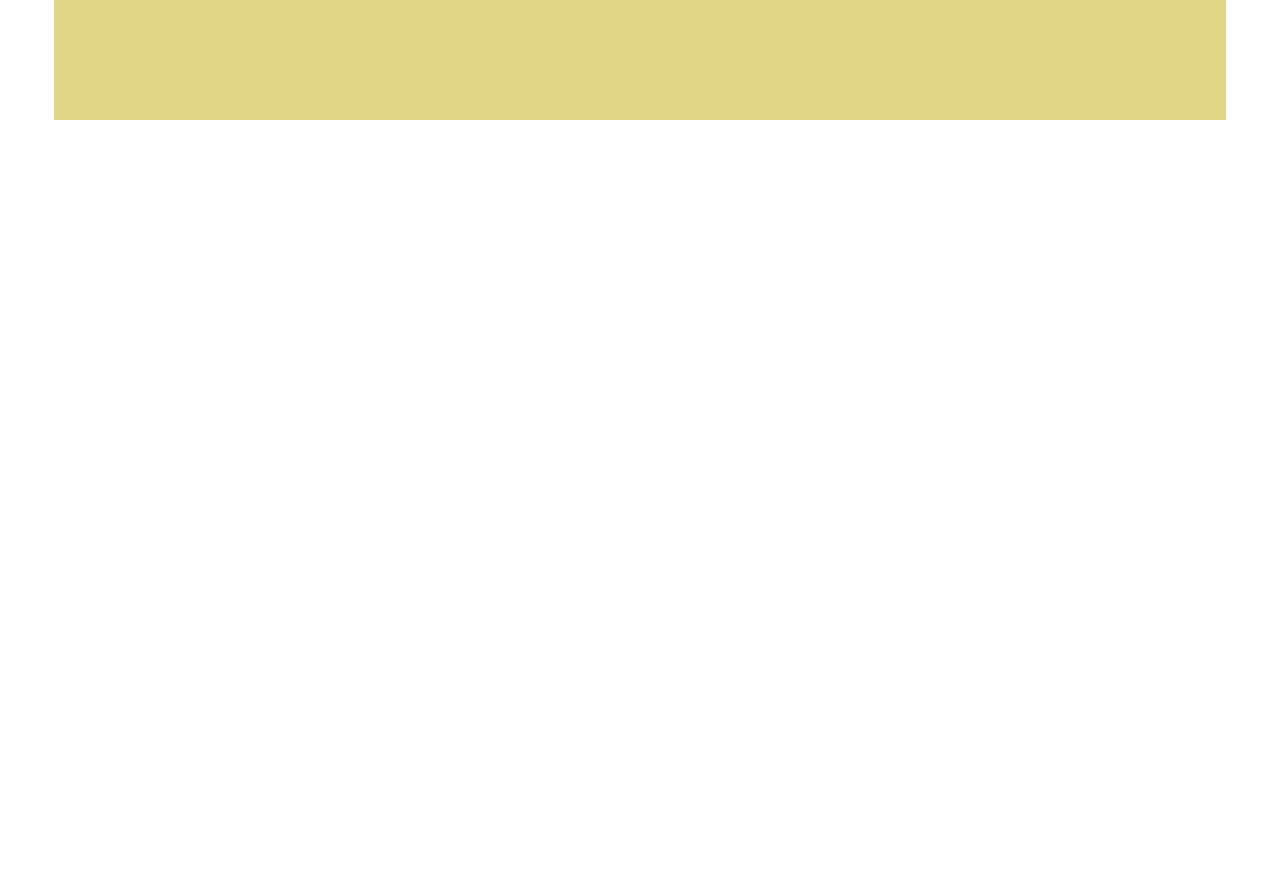
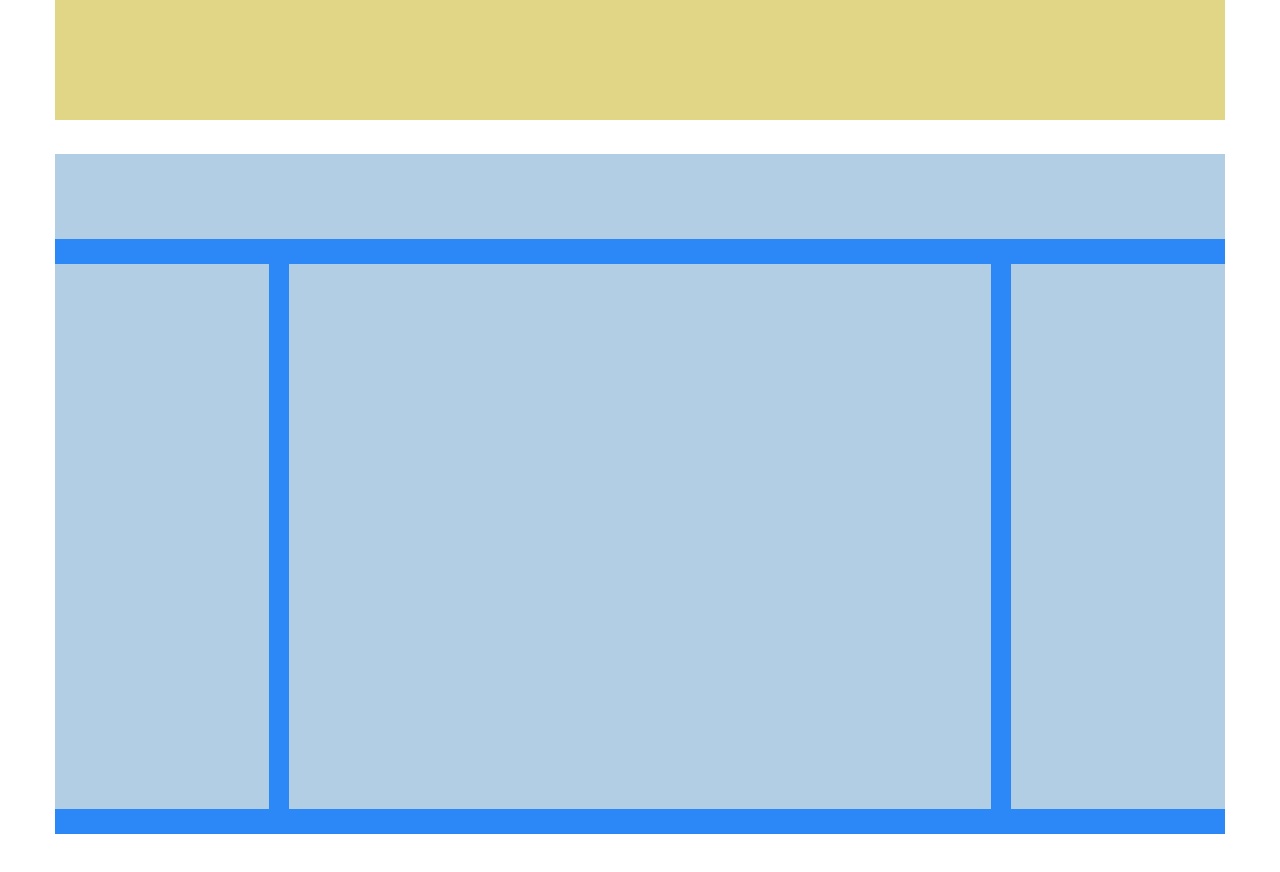
Before and after one commit to marcocor25/htmlcss-struttura-wp, a plain HTML site: page index.html in a window 1280 px wide. Shown: the part 580-1452 px from the top of the page. After the commit the page ends 1414 px from the top, so only its background shows below. Drawn offline with Linux system fonts and the light colour scheme.

Commit message:
Completamento della main section con sidebar

```diff
--- a/index.html
+++ b/index.html
@@ -1,6 +1,5 @@
 <!DOCTYPE html>
 <html lang="en">
-
 <head>
     <meta charset="UTF-8">
     <meta http-equiv="X-UA-Compatible" content="IE=edge">
@@ -8,47 +7,68 @@
     <title>Struttura Web Page</title>
     <link rel="stylesheet" href="style.css">
 </head>
+<body>
 
-<body class="debug">
-
-    <div class="main-container">
-
-        <!-- Header -->
+    <!-- HEADER -->
 
     <header>
 
-            <section class="header box">
-                <!-- Contenuto -->
+        <section class="header container">
+            <!-- Lorem ipsum dolor sit amet consectetur adipisicing elit. Iusto esse fuga minima aliquid est hic, omnis autem sunt eaque nesciunt libero iure voluptatum neque modi eius. In temporibus nihil ratione! -->
         </section>
 
     </header>
 
-        <!-- Main Section -->
+    <!-- SEZIONI DEL MAIN -->
 
     <main>
 
-            <!-- Section normale -->
+        <!-- SEZIONE VUOTA -->
 
-            <section class="first-section box">
-                <!-- Contenuto -->
+        <section class="main-1 container">
+            <!-- Lorem ipsum dolor sit amet consectetur adipisicing elit. Iusto esse fuga minima aliquid est hic, omnis autem sunt eaque nesciunt libero iure voluptatum neque modi eius. In temporibus nihil ratione! -->
         </section>
 
-            <!-- Sectiomn con sidebar -->
+        <!-- SEZIONE CON SIDEBAR -->
 
-            <section>
+        <section class="main-2 container clearfix">
+
+            <!-- RIGA SUPERIORE -->
+
+            <div class="top-row">
+                <!-- Lorem ipsum dolor sit amet consectetur adipisicing elit. Iusto esse fuga minima aliquid est hic, omnis autem sunt eaque nesciunt libero iure voluptatum neque modi eius. In temporibus nihil ratione! -->
+            </div>
+
+            <!-- SIDEBAR SINISTRA -->
+
+            <div class="sidebar column">
+                <!-- Lorem ipsum dolor sit amet consectetur adipisicing elit. Iusto esse fuga minima aliquid est hic, omnis autem sunt eaque nesciunt libero iure voluptatum neque modi eius. In temporibus nihil ratione! -->
+            </div>
+
+
+            <!-- CONTENITORE CENTRALE -->
+
+            <div class="content column">
+                <!-- Lorem ipsum dolor sit amet consectetur adipisicing elit. Iusto esse fuga minima aliquid est hic, omnis autem sunt eaque nesciunt libero iure voluptatum neque modi eius. In temporibus nihil ratione! -->
+            </div>
+
+            <!-- SIDEBAR DESTRA -->
+
+            <div class="sidebar column">
+                <!-- Lorem ipsum dolor sit amet consectetur adipisicing elit. Iusto esse fuga minima aliquid est hic, omnis autem sunt eaque nesciunt libero iure voluptatum neque modi eius. In temporibus nihil ratione! -->
+            </div>
 
         </section>
 
     </main>
 
-        <!-- Footer -->
+    <!-- FOOTER-->
 
     <footer>
-            <!-- Contenuto -->
+        <!-- Lorem ipsum dolor sit amet consectetur adipisicing elit. Iusto esse fuga minima aliquid est hic, omnis autem sunt eaque nesciunt libero iure voluptatum neque modi eius. In temporibus nihil ratione! -->
     </footer>
 
-    </div>
+    <!-- FINE -->
 
 </body>
-
 </html>
--- a/style.css
+++ b/style.css
@@ -8,24 +8,57 @@
 
 /* ------------------------ */
 
-.debug .main-container {
-    height: 1500px;
+.container {
+    max-width: 1170px;
 }
 
-.debug .box {
-    max-width: 1172px;
-}
-
-.debug .header {
+.header {
     height: 140px;
     margin: 0 auto;
     margin-top: 22px;
     background: #D782E0;
 }
 
-.debug .first-section {
+.main-1 {
     height: 510px;
     margin: 0 auto;
     margin-top: 28px;
     background: #E0D686;
 }
+
+.main-2 {
+    margin: 0 auto;
+    margin-top: 34px;
+    background: #2C88F6;
+}
+
+.top-row, .column {
+    background: #B1CEE4;
+}
+
+.top-row {
+    width: 100%;
+    height: 85px;
+    margin-bottom: 25px;
+}
+
+.content {
+    width: 60%;
+    height: 545px;
+    margin: 0 20px;
+    margin-bottom: 25px;
+    float: left;
+}
+
+.sidebar {
+    width: calc(20% - 20px);
+    height: 545px;
+    margin-bottom: 25px;
+    float: left;
+}
+
+.clearfix::after {
+    content: "";
+    display: block;
+    clear: both;
+}
```
Also changed, not shown: 1 other file. Lines whose indentation alone changed are shown as unchanged.
